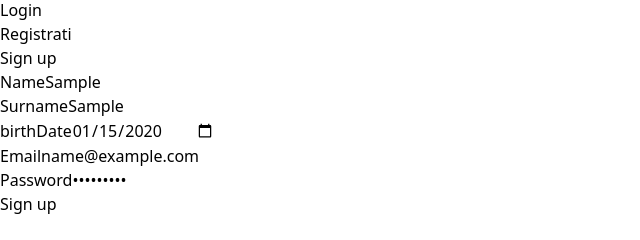
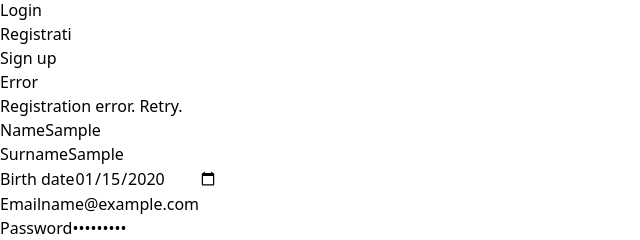
Before and after one commit to Luca-Gerace/MERN-BLOG, a React (Vite) app in the folder frontend/: page /register in a window 1280 px wide. Both pictures are taken after typing "Sample", "Sample", "2020-01-15", "name@example.com", "Sample123" into the empty fields and a click on the button "Sign up". Shown: the part 302-542 px from the top of the page, without its empty margins (0-640 px from the left). Built offline with nearby package versions, Linux system fonts and the light colour scheme; no server answers.

Commit message:
mern-blog: add alert component

```diff
--- /dev/null
+++ b/frontend/src/components/Alert.jsx
@@ -0,0 +1,23 @@
+import { useEffect } from 'react';
+
+export default function Alert({ message, type, onClose }) {
+  const alertStyles = {
+    success: 'bg-green-100 border-green-400 text-green-700',
+    error: 'bg-red-100 border-red-400 text-red-700',
+  };
+
+  useEffect(() => {
+    const timer = setTimeout(() => {
+      onClose();
+    }, 3000);
+
+    return () => clearTimeout(timer);
+  }, [onClose]);
+
+  return (
+    <div className={`border-l-4 p-4 ${alertStyles[type]}`} role="alert">
+      <p className="font-bold">{type === 'success' ? 'Success' : 'Error'}</p>
+      <p>{message}</p>
+    </div>
+  );
+}
--- a/frontend/src/pages/CreatePost.jsx
+++ b/frontend/src/pages/CreatePost.jsx
@@ -2,6 +2,7 @@ import { useState } from "react";
 import { useNavigate } from "react-router-dom";
 import { createPost } from "../services/api";
 import { Input, Textarea } from "../components/units";
+import Alert from "../components/Alert";
 
 export default function CreatePost() {
 
@@ -20,6 +21,9 @@ export default function CreatePost() {
 
   // Hook - navigation
   const navigate = useNavigate();
+
+  // Hook - alert
+  const [alert, setAlert] = useState(null);
 
   // Form fields Handler
   const handleChange = (e) => {
@@ -65,16 +69,21 @@ export default function CreatePost() {
       await createPost(formData);
 
       // Go back to Home
-      navigate("/");
+      setAlert({ message: 'Post created successfully!', type: 'success' });
+      setTimeout(() => {
+        navigate("/");
+      }, 3000);
 
     } catch (error) {
       console.error("Error creating the post:", error);
+      setAlert({ message: 'Post creation error. Retry.', type: 'error' });
     }
   };
 
   return (
     <>
       <h1 className="text-[36px] font-bold text-center mb-6">Create new post</h1>
+      {alert && <Alert message={alert.message} type={alert.type} onClose={() => setAlert(null)} />}
       <form onSubmit={handleSubmit} className="create-post-form">
         <Input
           label="Title"
--- a/frontend/src/pages/Login.jsx
+++ b/frontend/src/pages/Login.jsx
@@ -3,6 +3,7 @@ import { useNavigate, useLocation } from 'react-router-dom';
 import { userLogin } from '../services/api';
 import { Input } from "../components/units";
 import GoogleIcon from '@mui/icons-material/Google';
+import Alert from '../components/Alert';
 
 const API_URL = import.meta.env.VITE_API_URL || "http://localhost:5005";
 
@@ -16,6 +17,9 @@ export default function Login() {
     // Hook - navigation
     const navigate = useNavigate();
     const location = useLocation();
+
+    // Hook - alert
+    const [alert, setAlert] = useState(null);
 
     useEffect(() => {
         const params = new URLSearchParams(location.search);
@@ -52,11 +56,16 @@ export default function Login() {
             window.dispatchEvent(new Event('storage'));
 
             // Go to home
-            navigate('/');
+            setTimeout(() => {
+                navigate('/');
+            }, 3000);
+
+            // Show success alert
+            setAlert({ message: 'Login successful!', type: 'success' });
 
         } catch (error) {
             console.error('Login error:', error);
-            alert('Login error. Retry.');
+            setAlert({ message: 'Login error. Retry.', type: 'error' });
         }
     };
 
@@ -69,6 +78,7 @@ export default function Login() {
     return (
         <>
             <h1 className="text-[36px] font-bold text-center mb-6">Login</h1>
+            {alert && <Alert message={alert.message} type={alert.type} onClose={() => setAlert(null)} />}
             <form onSubmit={handleSubmit}>
                 <Input
                     label='Email'
--- a/frontend/src/pages/Register.jsx
+++ b/frontend/src/pages/Register.jsx
@@ -2,6 +2,7 @@ import { useState } from 'react';
 import { useNavigate } from 'react-router-dom';
 import { registerUser } from '../services/api';
 import { Input } from '../components/units';
+import Alert from '../components/Alert';
 
 export default function Register() {
     // Hook - form data
@@ -16,6 +17,9 @@ export default function Register() {
     // Hook - navigation
     const navigate = useNavigate();
 
+    // Hook - alert
+    const [alert, setAlert] = useState(null);
+
     // input handler
     const handleChange = (e) => {
         setFormData({ ...formData, [e.target.name]: e.target.value });
@@ -29,20 +33,21 @@ export default function Register() {
             // register user function with form data
             await registerUser(formData);
 
-            alert('Registrazione avvenuta con successo!');
-
-            // Go to login page
-            navigate('/login');
+            setAlert({ message: 'Registration successful!', type: 'success' });
+            setTimeout(() => {
+                navigate('/login');
+            }, 3000);
 
         } catch (error) {
             console.error('Registration error:', error);
-            alert('Registration error. Retry.');
+            setAlert({ message: 'Registration error. Retry.', type: 'error' });
         }
     };
 
     return (
         <>
             <h1 className="text-[36px] font-bold text-center mb-6">Sign up</h1>
+            {alert && <Alert message={alert.message} type={alert.type} onClose={() => setAlert(null)} />}
             <form onSubmit={handleSubmit}>
                 <Input
                     label='Name'
@@ -63,7 +68,7 @@ export default function Register() {
                     required
                 />
                 <Input
-                    label='birthDate'
+                    label='Birth date'
                     id='birthDate'
                     placeholder='Password'
                     type='date'
```
Also changed, not shown: 1 other file (tests, documents, lock files or other folders).
